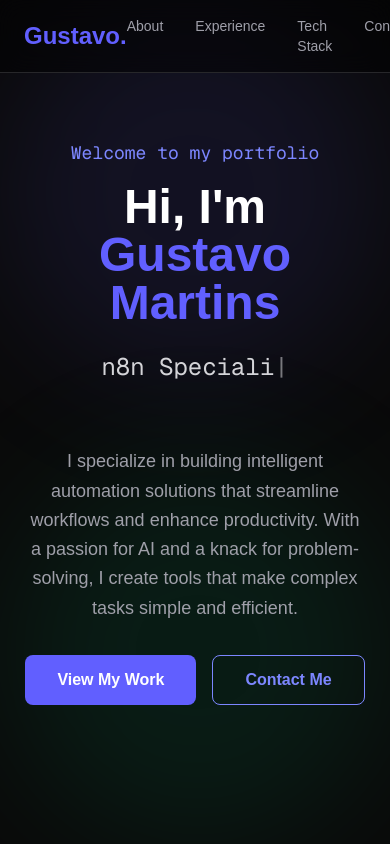
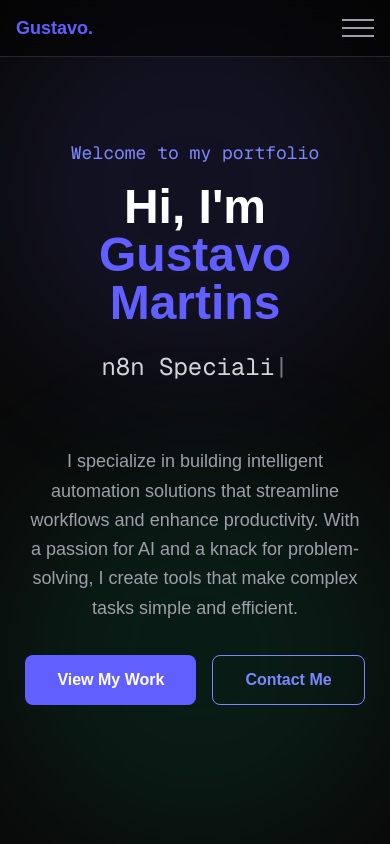
Before and after one commit to TavinHVM/portfolio, a Next.js app: page / in a window 390 px wide. Shown: the top 844 px of the page. Built offline with nearby package versions, Linux system fonts and the light colour scheme.

Commit message:
feat: add responsiveness hamburger menu button

```diff
--- a/src/components/Experience.tsx
+++ b/src/components/Experience.tsx
@@ -12,14 +12,14 @@
 const experiences: Experience[] = [
   {
     company: "Tillit Brasil",
-    role: "Software Engineer | AI Automation",
+    role: "Software Engineer | AI Automation Lead",
     period: "Oct 2025 — Present",
     bullets: [
-      "Architected and scaled a high-performance n8n infrastructure processing 1.3M+ workflow executions/month, ensuring sub-second latency across HubSpot, Calendly, Zoom, Slack, and ClickUp.",
-      "Deployed custom AI agents with advanced RAG pipelines, vectorization strategies, and fine-tuned models — reducing manual ticket resolution time by 40% and acting as a force multiplier for the support team.",
-      "Automated revenue recovery workflows that cut involuntary churn by 15%, maintaining 99.9% data integrity across 5,000+ active monthly subscribers.",
-      "Built end-to-end integrations using Python, n8n, and Zapier across 8+ platforms; delivered scalable React-based frontend enhancements following Agile methodologies.",
-      "Led operational tooling with a reliability-first approach, enforcing security, observability, and scalability standards across the entire automation stack.",
+      "Architected and scaled a high-performance n8n infrastructure processing 1.3M+ peak monthly workflow executions, maintaining sub-second latency across HubSpot, Calendly, and Zoom.",
+      "Deployed custom AI agents with RAG pipelines, reducing manual ticket resolution time by 30–40% and acting as a force multiplier for the support team.",
+      "Automated revenue recovery workflows that cut involuntary churn by 15%, maintaining 95% data integrity across 5,000+ active monthly subscribers.",
+      "Built end-to-end integrations using Python, n8n, and Zapier across 8+ platforms; delivered scalable frontend enhancements following Agile sprint cycles.",
+      "Led operational tooling development with a reliability-first approach, enforcing security standards across the full automation stack.",
     ],
   },
   {
@@ -27,21 +27,31 @@
     role: "n8n Developer & Software Developer",
     period: "May 2025 — Oct 2025",
     bullets: [
-      "Engineered a data synchronization platform managing 1M+ daily user interactions across AWS, GCP, and Kubernetes — reducing cross-platform latency by 35% and streamlining supply chain logistics.",
-      "Built and deployed scalable n8n workflows that automated 20+ hours of weekly manual data entry across operations, collaborating with cross-functional teams throughout.",
-      "Delivered JavaScript/TypeScript solutions with LLM integration, creating a unified automation layer capable of handling heterogeneous databases and high-volume throughput with robust error handling.",
-      "Applied Data Science techniques to extract actionable insights and configured HubSpot CRM workflows with API authentication and CI/CD pipelines to improve system performance at scale.",
+      "Engineered a data synchronization platform managing 100k+ daily user events across AWS and GCP — reducing cross-platform latency by 35% and streamlining supply chain logistics.",
+      "Built and deployed scalable n8n workflows that automated 20+ hours of weekly manual data entry, collaborating with cross-functional teams throughout.",
+      "Delivered JavaScript/TypeScript solutions with LLM integration, creating a unified automation layer for heterogeneous databases with robust error handling and high-volume throughput.",
+      "Configured HubSpot CRM workflows with API authentication and CI/CD pipelines; applied Data Science techniques to drive measurable system performance improvements.",
     ],
   },
   {
     company: "Nebula Payments",
     role: "Python & n8n Automation Developer",
-    period: "2023 — 2025",
+    period: "2024 — 2025",
     bullets: [
-      "Processed $2M+ in annualized transaction volume with near-zero error rates, automating 90% of routine transaction reconciliations via Python-driven error-handling pipelines.",
+      "Processed $1.5M+ in annualized transaction volume with near-zero error rates, automating 90% of routine reconciliations via Python-driven error-handling pipelines.",
       "Designed multi-agent systems for intelligent scheduling and asynchronous follow-up management, with deep WhatsApp integration enabling real-time automated communication flows.",
-      "Built two-way RESTful API integrations across heterogeneous databases, establishing the foundational digital infrastructure for the company's payment operations.",
-      "Managed microservices deployment via Portainer, maintaining 98% uptime for internal automation tools and implementing reactive + proactive alerting systems with granular observability.",
+      "Built two-way RESTful API integrations across heterogeneous databases, establishing the foundational digital infrastructure for core payment operations.",
+      "Managed microservices deployment via Portainer, maintaining 98% uptime for internal tools and implementing reactive + proactive alerting systems with granular observability.",
+    ],
+  },
+  {
+    company: "SigaTech Soluções",
+    role: "Automation Engineer | n8n & Python Developer",
+    period: "2023 — 2024",
+    bullets: [
+      "Spearheaded the digital transformation of legacy databases, migrating 15+ manual processes to n8n workflows and increasing team throughput by 25%.",
+      "Implemented a centralized error-logging system that cut debugging time by 50%; standardized workflow libraries adopted by 4 team members, reducing onboarding time for new automation tasks by 2 weeks.",
+      "Developed custom Node.js scripts to bridge edge cases between internal ERPs and external marketplaces, ensuring data consistency across heterogeneous environments.",
     ],
   },
 ];
@@ -75,8 +85,8 @@
 
             <div className="space-y-3">
               <div>
-                <h3 className="text-xl font-bold text-white">{exp.company}</h3>
-                <p className="text-indigo-400 font-medium">{exp.role}</p>
+                <h3 className="text-xl font-bold text-white">{exp.role}</h3>
+                <p className="text-indigo-400 font-medium">{exp.company}</p>
                 <p className="text-sm text-zinc-400 font-mono pt-1">
                   {exp.period}
                 </p>
--- a/src/components/Navbar.tsx
+++ b/src/components/Navbar.tsx
@@ -1,4 +1,6 @@
 "use client";
+
+import { useState } from "react";
 
 interface NavLink {
   label: string;
@@ -13,8 +15,11 @@
 ];
 
 export function Navbar() {
+  const [isMenuOpen, setIsMenuOpen] = useState(false);
+
   const handleScrollToTop = (e: React.MouseEvent<HTMLButtonElement>) => {
     e.preventDefault();
+    setIsMenuOpen(false);
     window.scrollTo({
       top: 0,
       behavior: "smooth",
@@ -23,6 +28,7 @@
 
   const handleNavClick = (e: React.MouseEvent<HTMLAnchorElement>, sectionId: string) => {
     e.preventDefault();
+    setIsMenuOpen(false);
     const element = document.getElementById(sectionId);
     if (element) {
       element.scrollIntoView({ behavior: "smooth" });
@@ -31,15 +37,16 @@
 
   return (
     <nav className="fixed top-0 z-50 w-full backdrop-blur-md bg-black/50 border-b border-zinc-800">
-      <div className="max-w-6xl mx-auto px-6 py-4 flex items-center justify-between">
+      <div className="max-w-6xl mx-auto px-4 sm:px-6 py-3 sm:py-4 flex items-center justify-between">
         <button
           onClick={handleScrollToTop}
-          className="text-2xl font-bold text-indigo-500 hover:text-indigo-400 transition-colors cursor-pointer"
+          className="text-lg sm:text-2xl font-bold text-indigo-500 hover:text-indigo-400 transition-colors cursor-pointer"
         >
           Gustavo.
         </button>
 
-        <div className="flex gap-8">
+        {/* Desktop Navigation */}
+        <div className="hidden md:flex gap-6 lg:gap-8">
           {navLinks.map((link) => (
             <a
               key={link.href}
@@ -51,7 +58,48 @@
             </a>
           ))}
         </div>
+
+        {/* Mobile Menu Button */}
+        <button
+          onClick={() => setIsMenuOpen(!isMenuOpen)}
+          className="md:hidden flex flex-col gap-1.5 w-8 h-8 justify-center"
+          aria-label="Toggle menu"
+        >
+          <span
+            className={`w-full h-0.5 bg-zinc-400 transition-all duration-300 ${
+              isMenuOpen ? "rotate-45 translate-y-2" : ""
+            }`}
+          />
+          <span
+            className={`w-full h-0.5 bg-zinc-400 transition-all duration-300 ${
+              isMenuOpen ? "opacity-0" : ""
+            }`}
+          />
+          <span
+            className={`w-full h-0.5 bg-zinc-400 transition-all duration-300 ${
+              isMenuOpen ? "-rotate-45 -translate-y-2" : ""
+            }`}
+          />
+        </button>
       </div>
+
+      {/* Mobile Menu */}
+      {isMenuOpen && (
+        <div className="md:hidden border-t border-zinc-800 bg-black/80 backdrop-blur-md">
+          <div className="px-4 py-3 space-y-2 flex flex-col">
+            {navLinks.map((link) => (
+              <a
+                key={link.href}
+                href={`#${link.href}`}
+                onClick={(e) => handleNavClick(e, link.href)}
+                className="text-zinc-400 hover:text-white transition-colors text-sm font-medium py-2 px-3 rounded hover:bg-zinc-900/50"
+              >
+                {link.label}
+              </a>
+            ))}
+          </div>
+        </div>
+      )}
     </nav>
   );
 }
```
Also changed, not shown: screenshots/experience.jpg.
